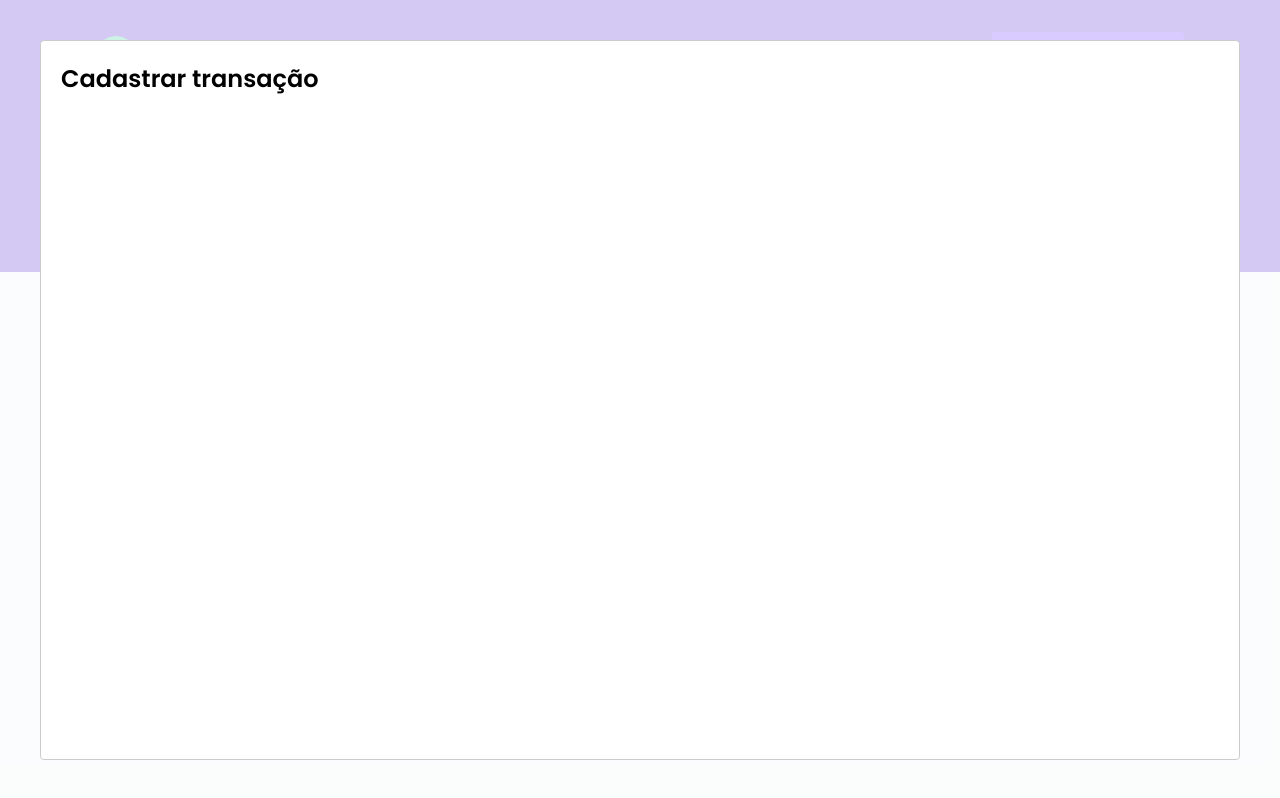
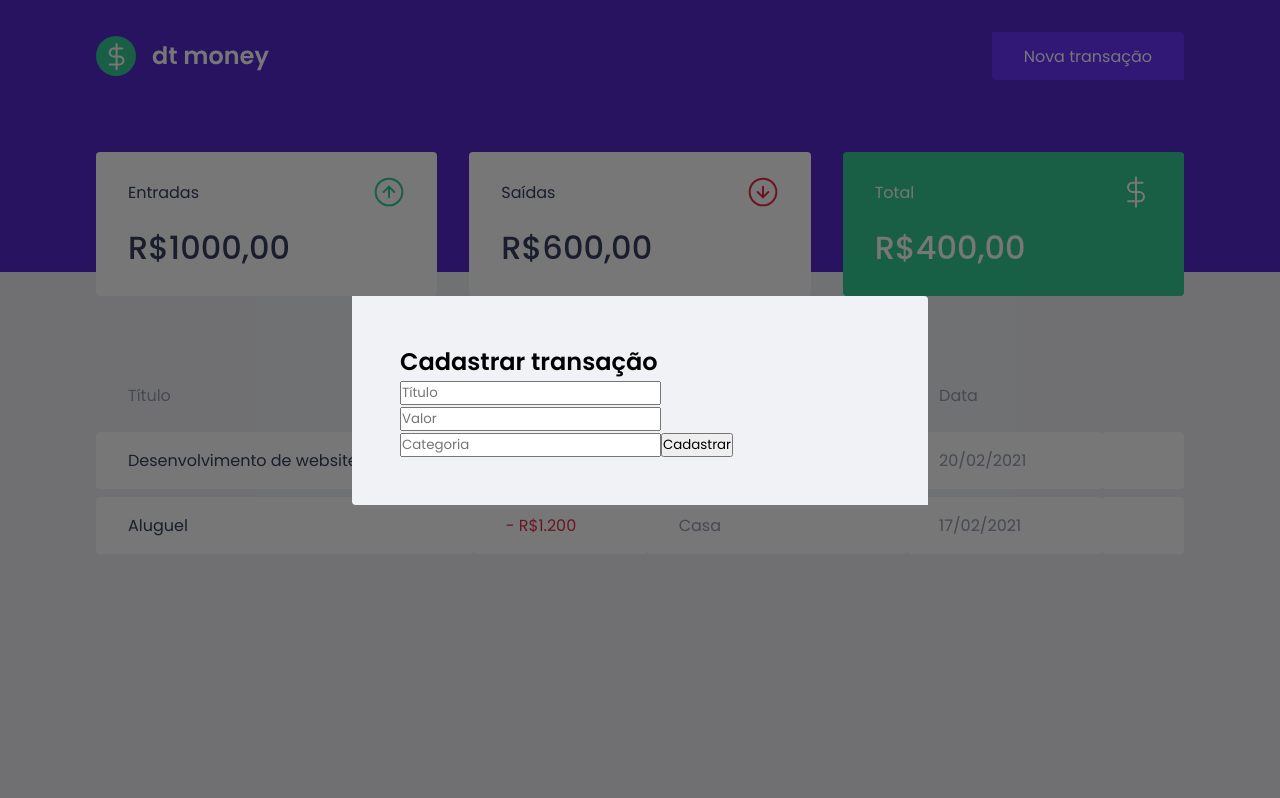
Before and after one commit to IanTorquato/ignite-chapter_2-project_2-dt_money, a React (Create React App) app: page / in a window 1280 px wide. Both pictures are taken after a click on the button "Nova transação". Built offline with nearby package versions, Linux system fonts and the light colour scheme; no server answers; what miragejs would draw is missing.

Commit message:
Abstracting NewTransactionModal component and adding global Modal styles

```diff
--- a/src/App.tsx
+++ b/src/App.tsx
@@ -3,6 +3,7 @@ import Modal from 'react-modal'
 
 import { Header } from './components/Header'
 import { Dashboard } from './components/Dashboard'
+import { NewTransactionModal } from './components/NewTransactionModal'
 import { GlobalStyle } from './styles.global'
 
 Modal.setAppElement('#root')
@@ -24,9 +25,7 @@ export function App() {
 
       <Dashboard />
 
-      <Modal isOpen={isNewTransactionModalOpen} onRequestClose={handleCloseNewTransactionModal }>
-          <h2>Cadastrar transação</h2>
-      </Modal>
+      <NewTransactionModal isOpen={isNewTransactionModalOpen} onRequestClose={handleCloseNewTransactionModal} />
 
       <GlobalStyle/>
     </>
--- /dev/null
+++ b/src/components/NewTransactionModal/index.tsx
@@ -0,0 +1,28 @@
+import Modal from 'react-modal'
+import { Container } from './styles'
+
+type NewTransactionModalProps = {
+  isOpen: boolean
+  onRequestClose: () => void
+}
+
+export const NewTransactionModal = ({ isOpen, onRequestClose }: NewTransactionModalProps) => {
+  return (
+    <Modal
+      className="react-modal-content"
+      overlayClassName="react-modal-overlay"
+      isOpen={isOpen}
+      onRequestClose={onRequestClose}
+    >
+      <Container>
+        <h2>Cadastrar transação</h2>
+
+        <input placeholder="Título" />
+        <input type="number" placeholder="Valor" />
+        <input placeholder="Categoria" />
+
+        <button type="submit">Cadastrar</button>
+      </Container>
+    </Modal>
+  )
+}
--- /dev/null
+++ b/src/components/NewTransactionModal/styles.ts
@@ -0,0 +1,5 @@
+import styled from 'styled-components'
+
+export const Container = styled.form`
+
+`
--- a/src/styles.global.ts
+++ b/src/styles.global.ts
@@ -51,4 +51,25 @@ export const GlobalStyle = createGlobalStyle`
     cursor: not-allowed;
     opacity: 0.6;
   }
+
+  .react-modal-overlay {
+    align-items: center;
+    background-color: #00000088;
+    bottom: 0;
+    display: flex;
+    justify-content: center;
+    left: 0;
+    position: fixed;
+    right: 0;
+    top: 0;
+  }
+
+  .react-modal-content {
+    background-color: var(--background);
+    border-radius: 0%.25rem;
+    max-width: 576px;
+    padding: 3rem;
+    position: relative;
+    width: 100%;
+  }
 `
```
